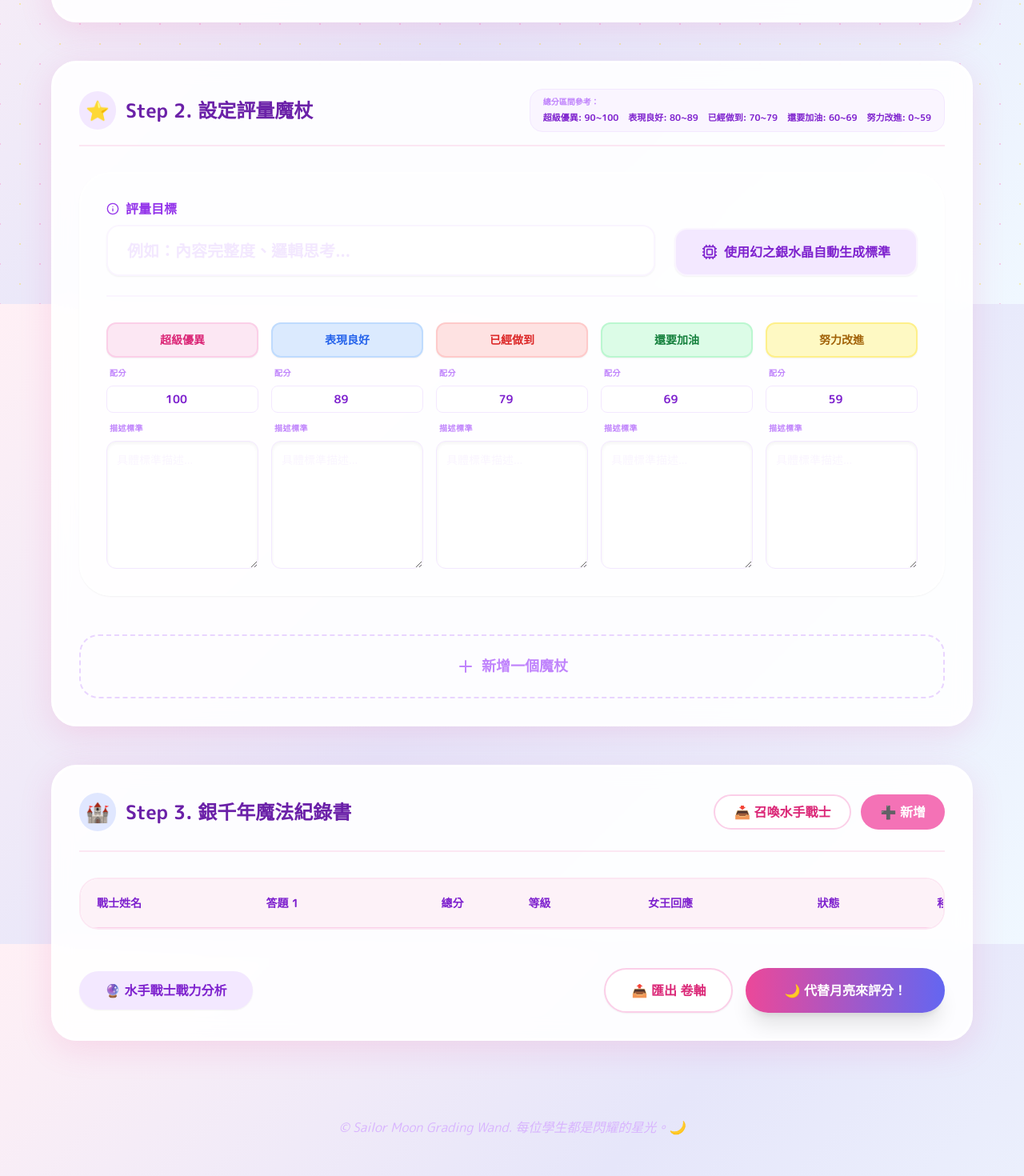
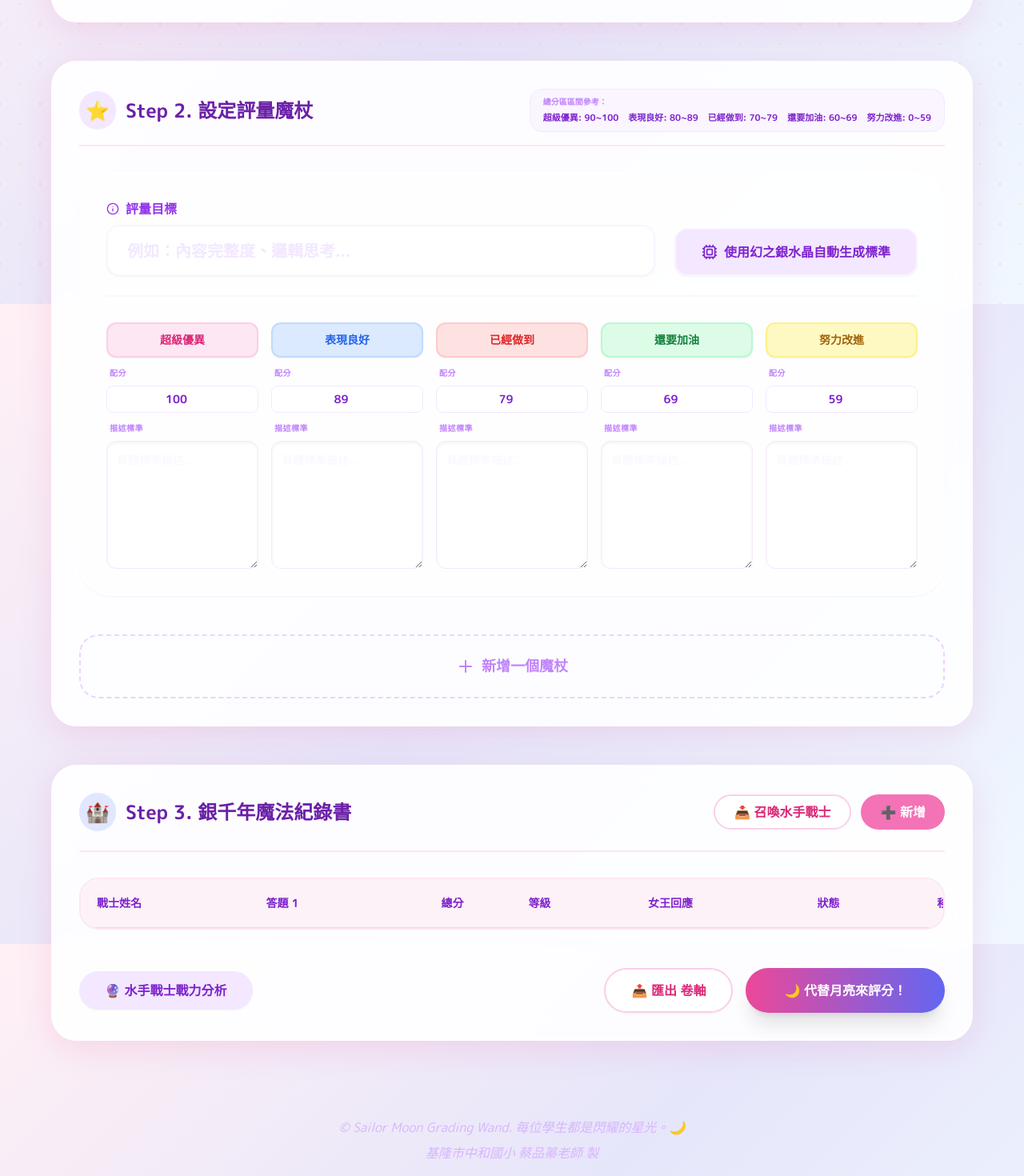
Before and after one commit to pinchentsai/Rating-Magic, a React (Vite) app: page / in a window 1280 px wide. Shown: the part 420-1890 px from the top of the page at 80% size. Built offline with nearby package versions, Linux system fonts and the light colour scheme.

Commit message:
feat: Add creator attribution to footer
Adds a line to the footer crediting the creator and their school to the application. Also corrects a minor typo in the score threshold label.

```diff
--- a/App.tsx
+++ b/App.tsx
@@ -1,3 +1,4 @@
+
 import React, { useState, useMemo, useRef, useEffect } from 'react';
 import { v4 as uuidv4 } from 'uuid';
 import ReactMarkdown from 'react-markdown';
@@ -547,6 +548,7 @@ const App: React.FC = () => {
 
       <footer className="text-center py-12 text-purple-300 font-medium italic">
         <p>&copy; Sailor Moon Grading Wand. 每位學生都是閃耀的星光。🌙</p>
+        <p className="mt-2">基隆市中和國小 蔡品蓁老師 製</p>
       </footer>
     </div>
   );
--- a/index.tsx
+++ b/index.tsx
@@ -1,3 +1,4 @@
+
 import React, { useState, useMemo, useRef, useEffect } from 'react';
 import ReactDOM from 'react-dom/client';
 import { v4 as uuidv4 } from 'uuid';
@@ -497,7 +498,7 @@ const App: React.FC = () => {
             <h2 className="text-2xl font-bold text-purple-800">Step 2. 設定評量魔杖</h2>
           </div>
           <div className="bg-purple-50 px-4 py-2 rounded-2xl border border-purple-100">
-             <p className="text-[10px] text-purple-400 font-bold mb-1">總分區間參考：</p>
+             <p className="text-[10px] text-purple-400 font-bold mb-1">總分區區間參考：</p>
              <div className="flex gap-3">
                {totalScoreThresholds.map((t, i) => (
                  <div key={i} className="text-[11px] font-black text-purple-700">{t.label}: {t.floor}~{t.ceiling}</div>
@@ -825,6 +826,7 @@ const App: React.FC = () => {
 
       <footer className="text-center py-12 text-purple-300 font-medium italic">
         <p>&copy; Sailor Moon Grading Wand. 每位學生都是閃耀的星光。🌙</p>
+        <p className="mt-2">基隆市中和國小 蔡品蓁老師 製</p>
       </footer>
     </div>
   );
```
